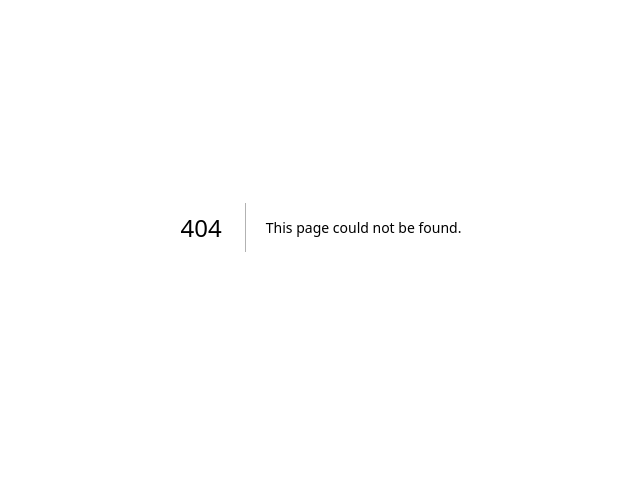
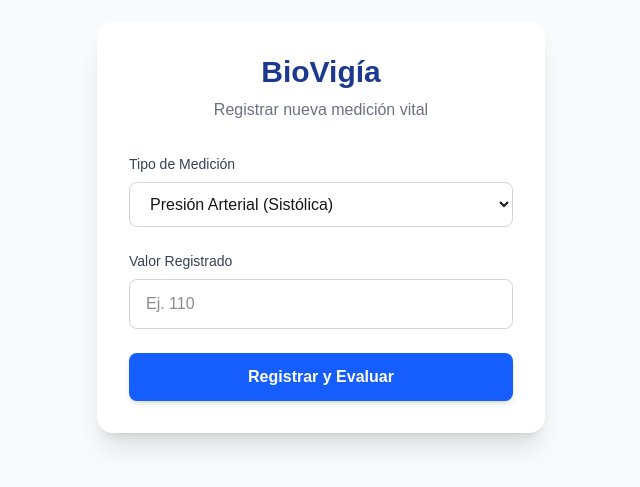
Before and after one commit to GonzaloCristaldo/ISII_26TC_Grupo28, a Next.js app in the folder biovigia/: page /paciente/nueva-medicion in a window 1280 px wide. Before the commit this address had no page. Shown: the part 173-660 px from the top of the page, without its empty margins (319-959 px from the left). Built offline with nearby package versions, Linux system fonts and the light colour scheme.

Commit message:
agrego vista de paciente
Form para cargar signos vitales

```diff
--- /dev/null
+++ b/biovigia/app/paciente/nueva-medicion/acciones.ts
@@ -0,0 +1,34 @@
+'use server';
+
+import { revalidatePath } from 'next/cache';
+import { crearServicioPaciente } from '@/app/_lib/composition';
+import { Medicion } from '../../../modelos/tipos';
+import { obtenerPacienteDemoId } from '../../../persistencia/postgres/contextoDemo';
+
+/**
+ * Server Action para registrar una medición.
+ */
+export async function guardarMedicionAccion(formData: FormData) {
+  const tipo_medicion = formData.get('tipo_medicion') as 'PresionArterial' | 'Glucosa';
+  const valor = Number(formData.get('valor'));
+
+  if (!tipo_medicion || Number.isNaN(valor)) {
+    throw new Error('La medición recibida es inválida.');
+  }
+
+  const pacienteId = await obtenerPacienteDemoId();
+
+  const nuevaMedicion: Medicion = {
+    paciente_id: pacienteId,
+    tipo_medicion,
+    valor,
+    fecha: new Date(),
+  };
+
+  const servicio = crearServicioPaciente();
+
+  await servicio.registrarNuevaMedicion(nuevaMedicion);
+
+  revalidatePath('/medico/dashboard');
+  revalidatePath('/paciente/nueva-medicion');
+}
--- /dev/null
+++ b/biovigia/app/paciente/nueva-medicion/page.tsx
@@ -0,0 +1,57 @@
+import React from 'react';
+import { guardarMedicionAccion } from './acciones';
+
+/**
+ * Capa de Presentación: Página para Registrar Medición.
+ */
+export default function NuevaMedicionPage() {
+  return (
+    <main className="min-h-screen bg-gray-50 flex items-center justify-center p-4">
+      <div className="bg-white rounded-2xl shadow-xl w-full max-w-md p-8">
+        <div className="text-center mb-8">
+          <h1 className="text-3xl font-bold text-blue-900 mb-2">BioVigía</h1>
+          <p className="text-gray-500">Registrar nueva medición vital</p>
+        </div>
+
+        <form action={guardarMedicionAccion} className="space-y-6">
+          {/* Campo: Tipo de Medición */}
+          <div>
+            <label className="block text-sm font-medium text-gray-700 mb-2">
+              Tipo de Medición
+            </label>
+            <select
+              name="tipo_medicion"
+              className="w-full px-4 py-3 border border-gray-300 rounded-lg focus:ring-2 focus:ring-blue-500 focus:border-transparent transition"
+              required
+            >
+              <option value="PresionArterial">Presión Arterial (Sistólica)</option>
+              <option value="Glucosa">Glucosa en Sangre</option>
+            </select>
+          </div>
+
+          {/* Campo: Valor */}
+          <div>
+            <label className="block text-sm font-medium text-gray-700 mb-2">
+              Valor Registrado
+            </label>
+            <input
+              type="number"
+              name="valor"
+              className="w-full px-4 py-3 border border-gray-300 rounded-lg focus:ring-2 focus:ring-blue-500 focus:border-transparent transition"
+              placeholder="Ej. 110"
+              required
+            />
+          </div>
+
+          {/* Botón de Envío */}
+          <button
+            type="submit"
+            className="w-full bg-blue-600 hover:bg-blue-700 text-white font-semibold py-3 px-4 rounded-lg shadow-md transition transform hover:-translate-y-0.5"
+          >
+            Registrar y Evaluar
+          </button>
+        </form>
+      </div>
+    </main>
+  );
+}
```
